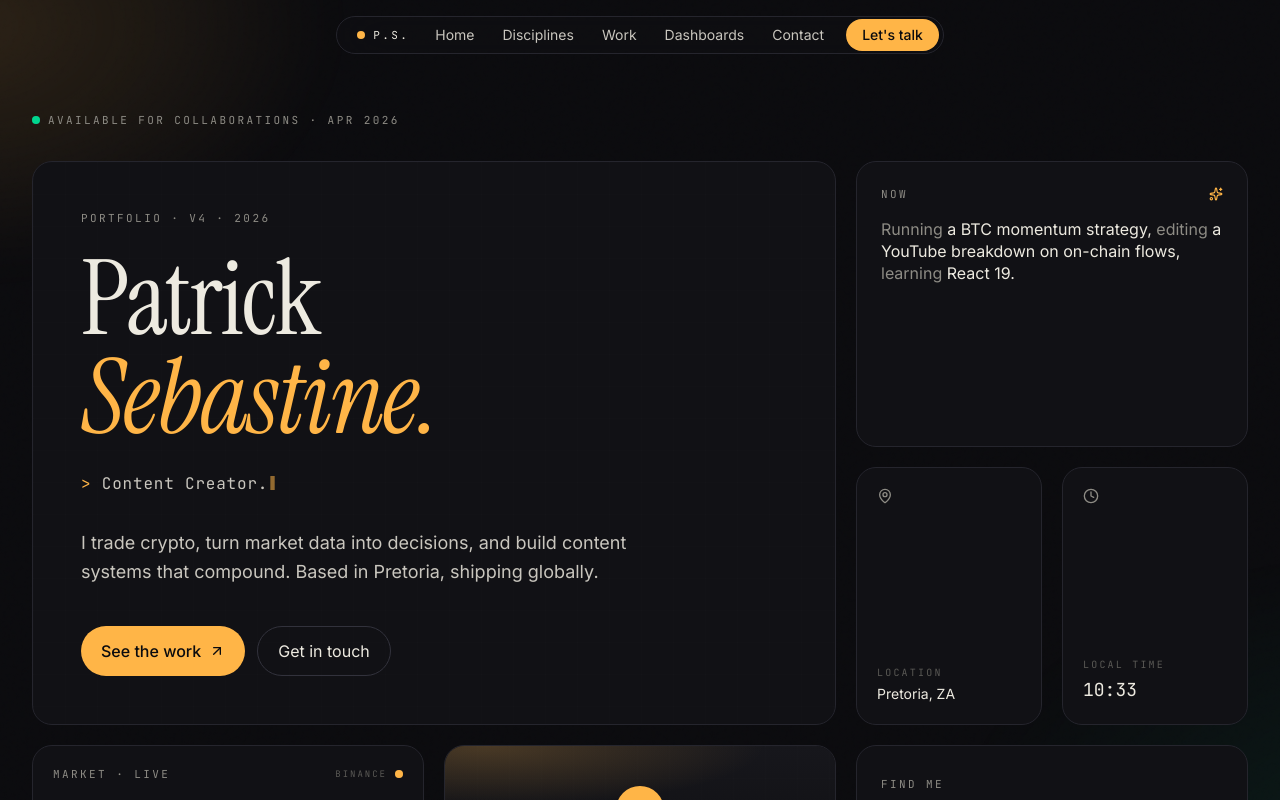
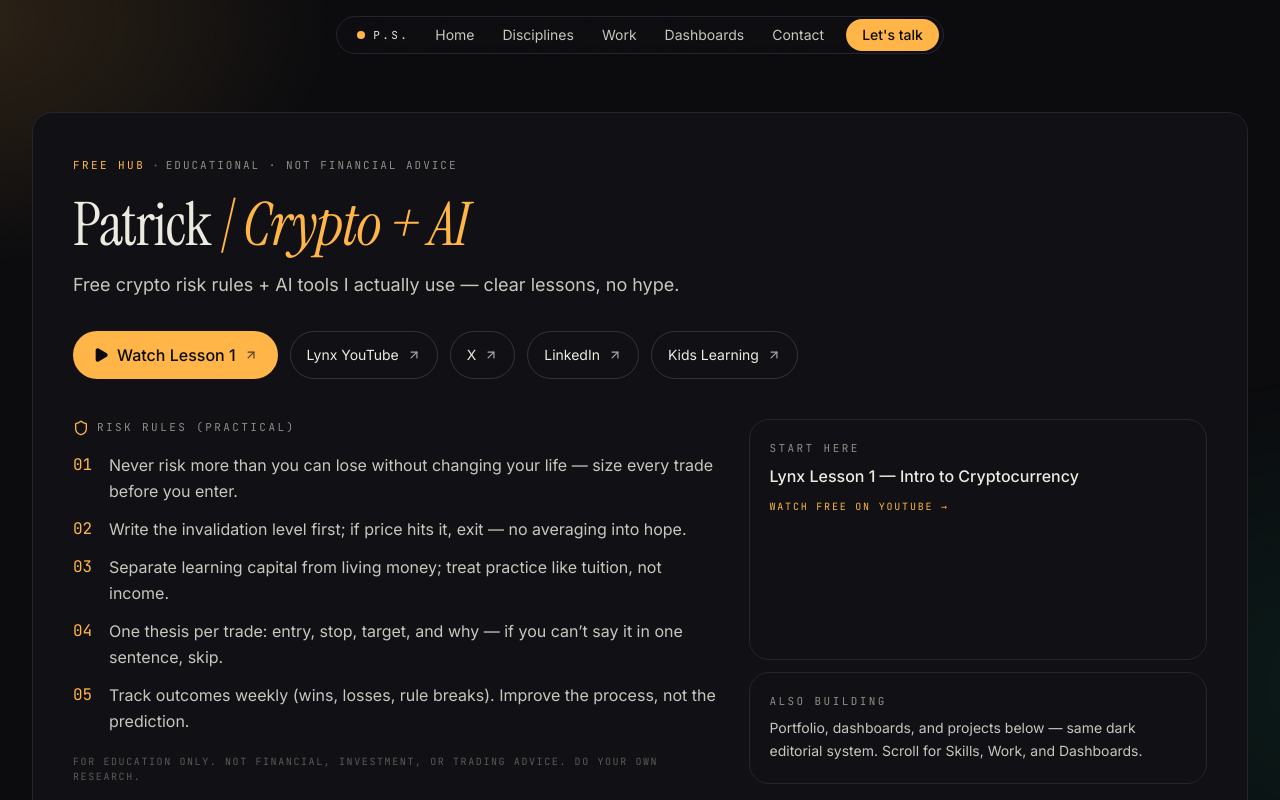
Before and after one commit to PatrickSebastine/patricksebastine.github.io, a React (Vite) app: page / in a window 1280 px wide. Shown: the top 800 px of the page. Built offline with nearby package versions, Linux system fonts and the light colour scheme; no server answers.

Commit message:
Wire FreeHub and free CTA into App layout

```diff
--- a/src/App.jsx
+++ b/src/App.jsx
@@ -1,9 +1,11 @@
 import React from 'react'
 import Navigation from './components/Navigation'
+import FreeHub from './components/FreeHub'
 import Hero from './components/Hero'
 import Skills from './components/Skills'
 import Projects from './components/Projects'
 import Dashboards from './components/Dashboards'
+import CTA from './components/CTA'
 import Footer from './components/Footer'
 
 export default function App() {
@@ -11,10 +13,12 @@ export default function App() {
     <div className="grain relative bg-ink-0 text-bone-0 min-h-screen overflow-x-hidden">
       <Navigation />
       <main className="relative z-[2]">
+        <FreeHub />
         <Hero />
         <Skills />
         <Projects />
         <Dashboards />
+        <CTA />
         <Footer />
       </main>
     </div>
```
